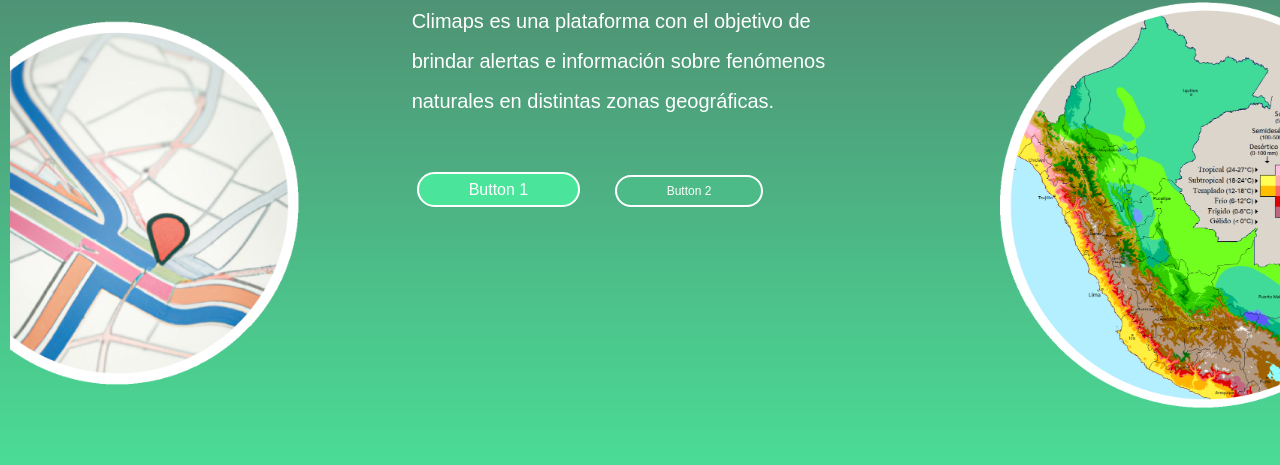
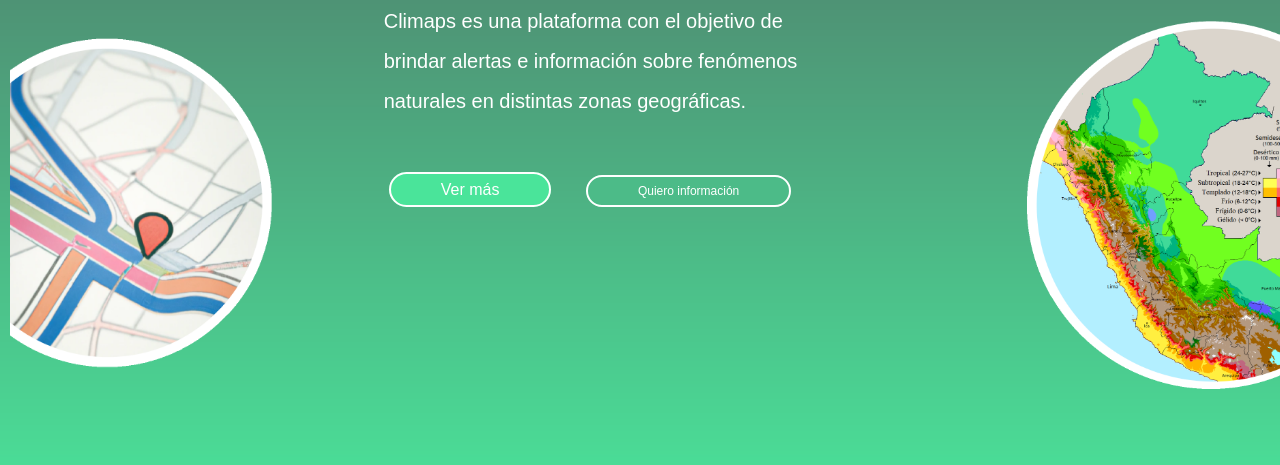
Before and after one commit to Startup-Climaps/climaps-landing-page, a plain HTML site: page index.html in a window 1280 px wide. Shown: the part 335-800 px from the top of the page. Drawn offline with Linux system fonts and the light colour scheme.

Commit message:
Update index.html

```diff
--- a/index.html
+++ b/index.html
@@ -55,8 +55,8 @@
                         naturales en distintas zonas geográficas.
                     </p>
                     <div class="botonesimagenes">
-                        <a href="#" class="btn1banner">Button 1</a>
-                        <a href="#" class="btn2banner">Button 2</a>
+                        <a href="#" class="btn1banner">Ver más</a>
+                        <a href="#" class="btn2banner">Quiero información</a>
                     </div>
 
                 </div>
```
